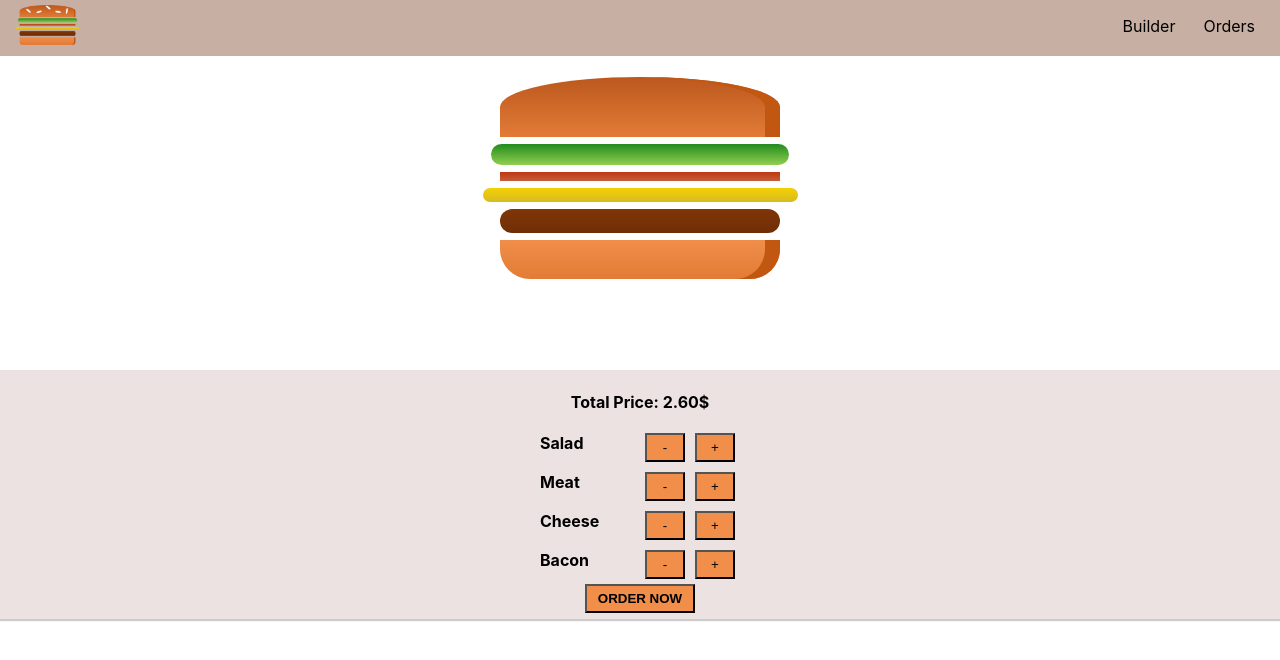
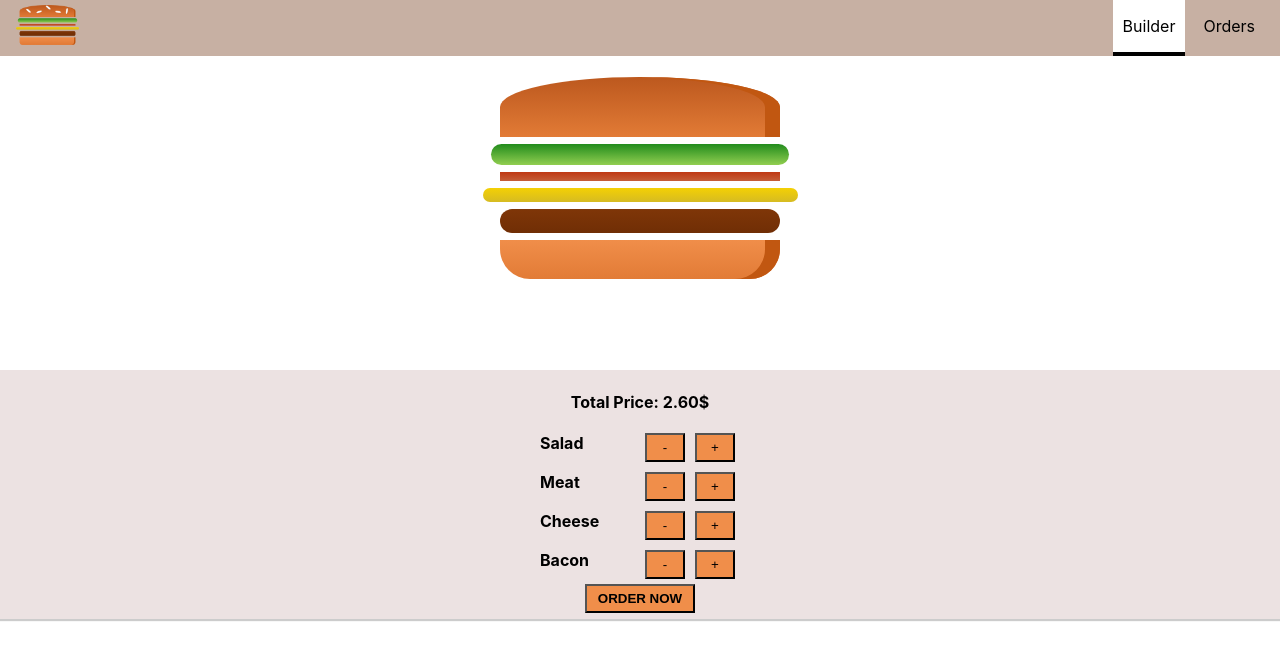
Before and after one commit to Stevan-Radovanovic/BurgerBuilder-WebApp, a React (Create React App) app in the folder bb1/: page /burger in a window 1280 px wide. Shown: the top 660 px of the page. Built offline with nearby package versions, Linux system fonts and the light colour scheme; no server answers.

Commit message:
Changed active navlink css

```diff
--- a/bb1/src/components/Navigation/NavItems/NavItems.js
+++ b/bb1/src/components/Navigation/NavItems/NavItems.js
@@ -6,10 +6,14 @@ const NavItems = (props) => {
   return (
     <ul className={classes.NavItems}>
       <li>
-        <NavLink to="/burger">Builder</NavLink>
+        <NavLink activeClassName={classes.active} to="/burger">
+          Builder
+        </NavLink>
       </li>
       <li>
-        <NavLink to="/orders">Orders</NavLink>
+        <NavLink activeClassName={classes.active} to="/orders">
+          Orders
+        </NavLink>
       </li>
     </ul>
   );
--- a/bb1/src/components/Navigation/NavItems/NavItems.module.css
+++ b/bb1/src/components/Navigation/NavItems/NavItems.module.css
@@ -23,7 +23,7 @@
   box-sizing: border-box;
 }
 
-.NavItems li a:active {
+.NavItems li a.active {
   border-bottom: 4px solid black;
   background-color: white;
 }
@@ -48,7 +48,7 @@
     border-bottom: 4px solid transparent;
   }
 
-  .NavItems li a:active {
+  .NavItems li a.active {
     border-bottom: 4px solid black;
     background-color: white;
   }
```
